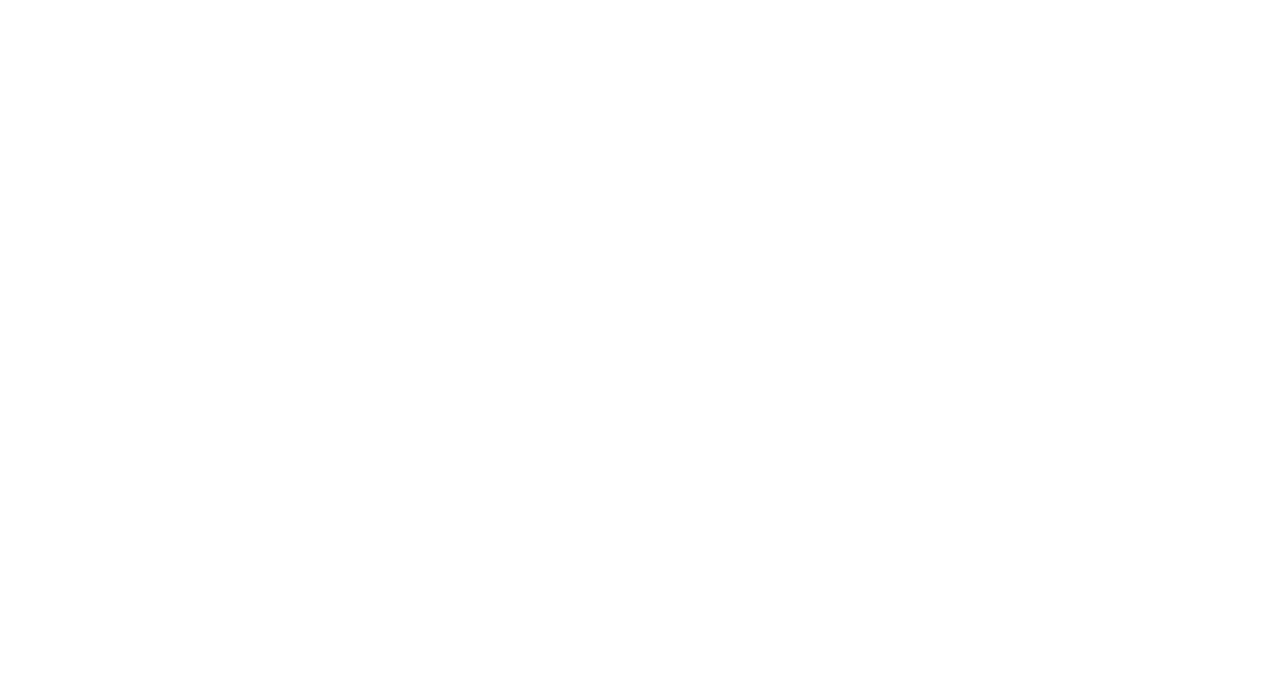
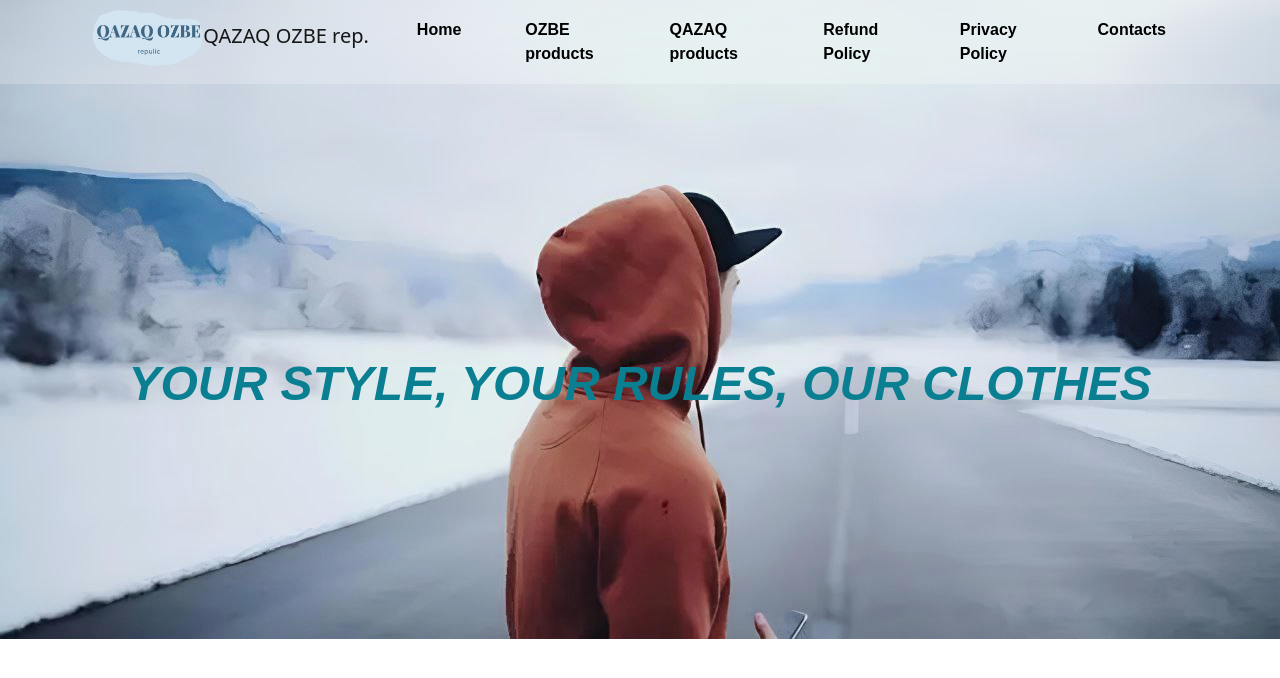
Before and after one commit to Abdurashid00/QazaqOzbe-republic, a plain HTML site: page index.html in a window 1280 px wide. Drawn offline with nearby package versions, Linux system fonts and the light colour scheme; a web font is replaced by a local one.

Commit message:
Header is finished

```diff
--- /dev/null
+++ b/JavaScript/script.js
@@ -0,0 +1,11 @@
+window.addEventListener('scroll', function() {
+    var header = document.querySelector('.header');
+    var scrollPosition = window.scrollY;
+
+    if (scrollPosition > 1) {
+        header.classList.add('black-bg');
+    } else {
+        header.classList.remove('black-bg');
+    }
+});
+//when user scroll header, the function works and bg-color will change
--- a/css/style.css
+++ b/css/style.css
@@ -0,0 +1,134 @@
+@import url("https://fonts.googleapis.com/css2?family=Reddit+Sans:ital,wght@0,200..900;1,200..900&display=swap");
+@import url('https://fonts.googleapis.com/css2?family=Poetsen+One&family=Reddit+Sans:ital,wght@0,200..900;1,200..900&display=swap');
+
+
+/* HEADER IS STARTED */
+
+.header {
+  position: fixed;
+  top: 0;
+  width: 100%;
+  z-index: 1000;
+  background-color: #ffffff37;
+  color: #000;
+  transition: background-color 0.3s ease, color 0.3s ease;
+}
+
+.header.black-bg {
+    background-color: #00000090;
+}
+
+.header.black-bg .header-nav .header-link {
+  color: #fff !important;
+}
+
+.header.black-bg .header-nav .header-link::after {
+  content: " ";
+  width: 100%;
+  height: 2px;
+  background-color: rgb(255, 255, 255);
+  position: absolute;
+  bottom: 0;
+  left: 0;
+  transform: scale(0);
+}
+
+.header.black-bg .header-nav .header-link:hover::after {
+  transform: scale(1);
+  transition: 0.5s ease;
+}
+
+.header-nav {
+  backdrop-filter: blur(20px) !important;
+}
+
+.logo {
+  width: 100px;
+  height: 50px;
+}
+
+.navbar-brand>img{
+  animation: ursin 2s infinite linear;
+}
+@keyframes ursin {
+  0% {
+    transform: scale(1);
+  }
+  25% {
+    transform: scale(1.1);
+
+  }
+  50% {
+    transform: scale(1.2);
+
+  }
+  75% {
+    transform: scale(1.1);
+
+  }
+  100% {
+    transform: scale(1);
+  }
+}
+
+.nav-item {
+  font-family: "Reddit Sans", sans-serif;
+  font-weight: 700;
+}
+.nav-link {
+  color: black !important;
+  position: relative;
+}
+
+
+.header-link::after {
+  content: " ";
+  width: 100%;
+  height: 2px;
+  background-color: black;
+  position: absolute;
+  bottom: 0;
+  left: 0;
+  transform: scale(0);
+}
+
+.header-link:hover::after {
+  transform: scale(1);
+  transition: 0.5s ease;
+}
+
+.nav-content {
+  background-color: rgba(255, 255, 255, 0);
+}
+
+/* HEADER IS FINISHED */
+/* MAIN IS STARTED */
+.intro{
+    background: rgba(7, 15, 25, 0.6);
+position: relative;
+height: 420px;
+max-width: 100%;
+width: 100%;
+}
+
+.intro-bg{
+    position: absolute;
+    width: 100%;
+    max-width: 100%;
+    height: auto;
+    filter: brightness(95%);
+}
+
+.intro-text{
+  width: 100%;
+  height: 100%;
+  display: flex;
+  position: absolute;
+  font-family: "Poetsen One", sans-serif;
+  font-weight: 700;
+  font-style: italic;
+  color: #097f91;
+  justify-content: center;
+  align-items: flex-end;
+  font-size: 48px;
+}
--- a/index.html
+++ b/index.html
@@ -1,11 +1,86 @@
 <!DOCTYPE html>
 <html lang="en">
-<head>
-    <meta charset="UTF-8">
-    <meta name="viewport" content="width=device-width, initial-scale=1.0">
-    <title>Document</title>
-</head>
-<body>
+  <head>
+    <meta charset="UTF-8" />
+    <meta name="viewport" content="width=device-width, initial-scale=1.0" />
+    <title>QazaqOzbe</title>
+    <link rel="stylesheet" href="./css/style.css" />
+    <link
+      href="https://cdn.jsdelivr.net/npm/bootstrap@5.2.3/dist/css/bootstrap.min.css"
+      rel="stylesheet"
+      integrity="sha384-rbsA2VBKQhggwzxH7pPCaAqO46MgnOM80zW1RWuH61DGLwZJEdK2Kadq2F9CUG65"
+      crossorigin="anonymous"
+    />
+    <link rel="icon shrtcut" href="./img/logo/Снимок экрана 2024-05-11 184133.png" type="image/png" sizes="">
+  </head>
+  <body>
+    <header class="header">
+      <nav class="navbar header-nav navbar-expand-lg">
+        <div class="container nav-content">
+          <a class="navbar-brand mb-2  " href="./index.html">
+            <img
+              class="logo ms-3"
+              src="./img/logo/Снимок экрана 2024-04-20 193554.png"
+              alt="QazaqOzbe rep"
+            />
+            <span class="header-link">QAZAQ OZBE rep.</span>
+          </a>
+          <button
+            class="navbar-toggler"
+            type="button"
+            data-bs-toggle="collapse"
+            data-bs-target="#navbarNav"
+            aria-controls="navbarNav"
+            aria-expanded="false"
+            aria-label="Toggle navigation"
+          >
+            <span class="navbar-toggler-icon"></span>
+          </button>
+          <div
+            class="collapse navbar-collapse d-xxl-flex justify-content-xxl-end  "
+            id="navbarNav"
+          >
+            <ul class="navbar-nav">
+              <li class="nav-item px-4">
+                <a class="nav-link header-link" href="./index.html">Home</a>
+              </li>
+              <li class="nav-item px-4">
+                <a class="nav-link header-link " href="#">OZBE products</a>
+              </li>
+              <li class="nav-item px-4">
+                <a class="nav-link header-link" href="#">QAZAQ products</a>
+              </li>
+              <li class="nav-item px-4">
+                <a class="nav-link header-link" href="#">Refund Policy</a>
+              </li>
+              <li class="nav-item px-4">
+                <a class="nav-link header-link" href="#">Privacy Policy</a>
+              </li>
+              <li class="nav-item px-4">
+                <a class="nav-link header-link  " href="#">Contacts</a>
+              </li>
+            </ul>
+          </div>
+        </div>
+      </nav>
+    </header>
+    <main>
+        <section class="intro">
+            <img src="./img/main/photo_2024-05-11_18-47-14.jpg" alt="banner" class="intro-bg">
+            <span class="intro-text">
+                YOUR STYLE, YOUR RULES, OUR CLOTHES
+            </span>
+        </section>
 
-</body>
+
+
+
+    </main>
+    <script
+      src="https://cdn.jsdelivr.net/npm/bootstrap@5.2.3/dist/js/bootstrap.bundle.min.js"
+      integrity="sha384-kenU1KFdBIe4zVF0s0G1M5b4hcpxyD9F7jL+jjXkk+Q2h455rYXK/7HAuoJl+0I4"
+      crossorigin="anonymous"
+    ></script>
+    <script src="./JavaScript/script.js"></script>
+  </body>
 </html>
```
Also changed, not shown: img/logo/Снимок экрана 2024-04-20 193554.png (added), img/logo/Снимок экрана 2024-05-11 184133.png (added), img/main/photo_2024-05-11_18-47-14.jpg (added).
